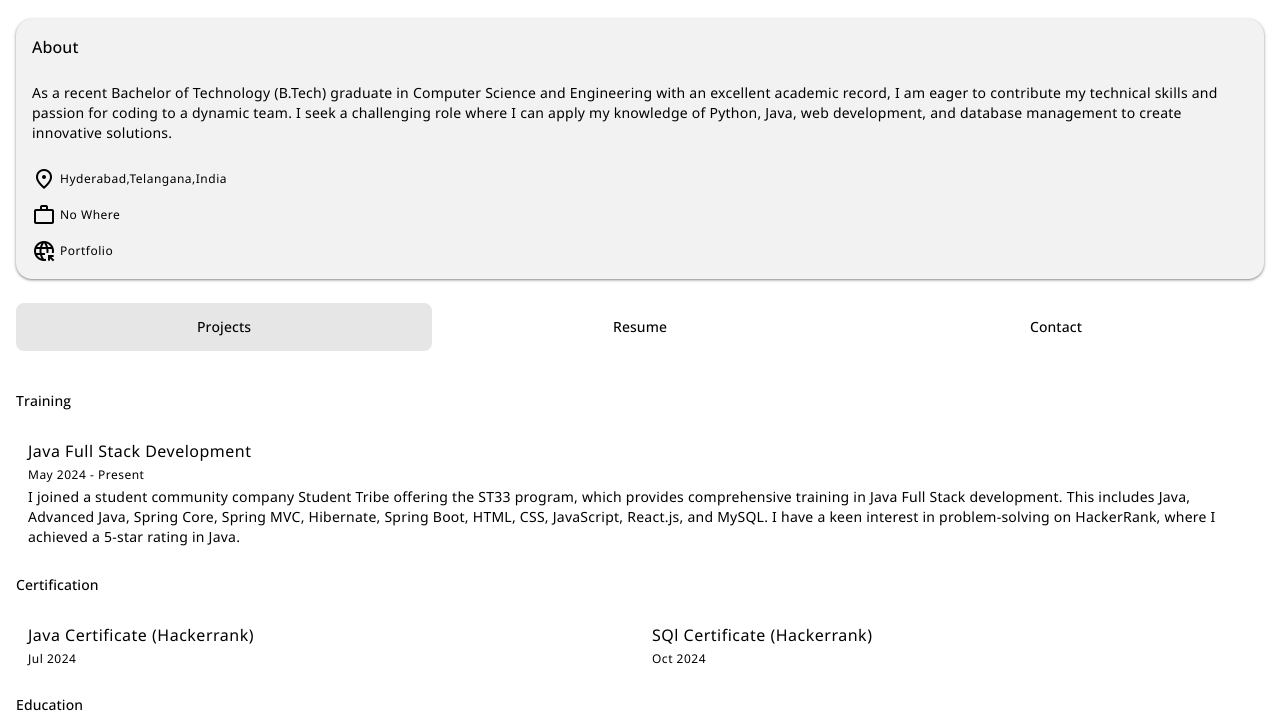
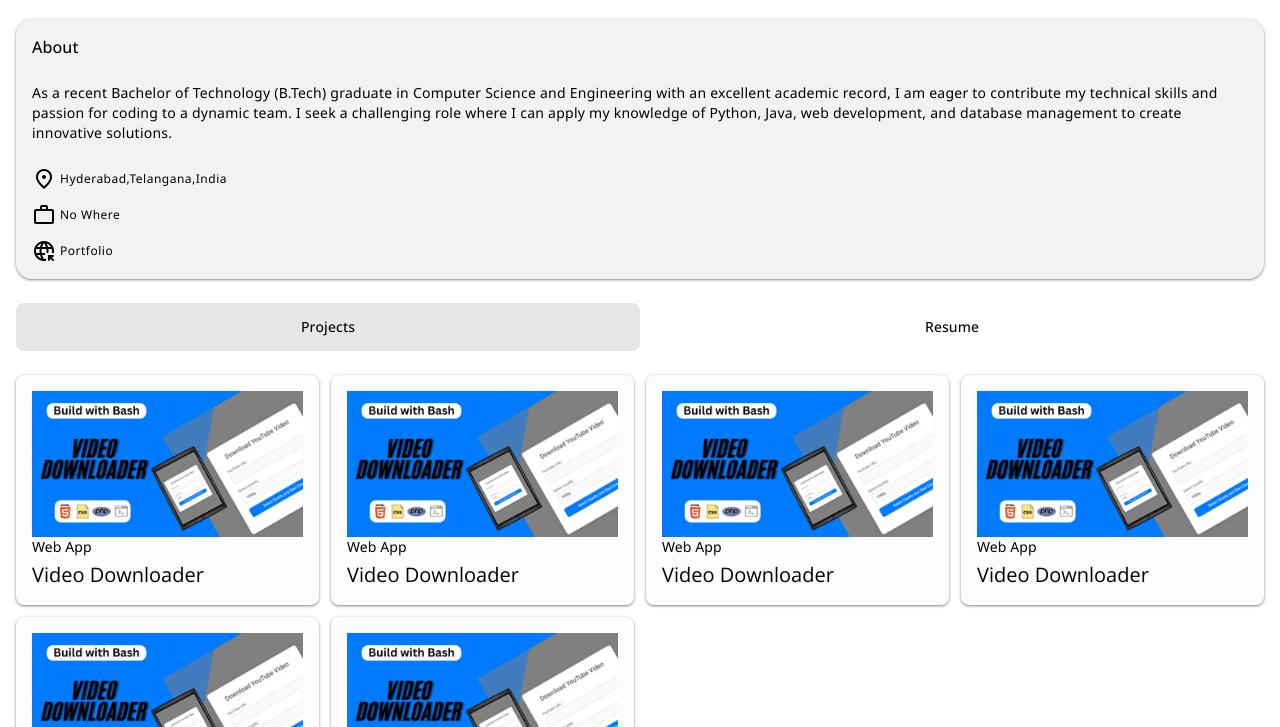
Before and after one commit to SairamGolla918/SairamGolla918.github.io, a plain HTML site: page index.html in a window 1280 px wide. Both pictures are taken after a click on the button "Projects". Shown: the part 698-1425 px from the top of the page. Drawn offline with nearby package versions, Linux system fonts and the light colour scheme.

Commit message:
added tab functionality and modified the cards style

```diff
--- a/css/style.css
+++ b/css/style.css
@@ -388,7 +388,7 @@ body{
   margin-block-start: 24px;
   margin-inline:16px;
   display: grid;
-  grid-template-columns: repeat(3,1fr);
+  grid-template-columns: repeat(2,1fr);
   justify-content:center ;
 }
 
@@ -478,7 +478,7 @@ body{
  */
 
 .card{
-  background-color: var(--surface-container-low);
+  background-color:hsl(0, 0%, 10%);
   /* background-color: hsl(0, 0%, 90%);  */
   /* border-radius: var(--radius-medium); */
   padding: 16px;
@@ -487,9 +487,20 @@ body{
   border-radius: var(--shape-corner-small);
   box-shadow: var(--elevation-1);
 }
+[data-theme="light"] .card{
+
+  background-color: hsl(0, 0%, 99%);
+}
+
+
 
 .card:hover{
-  background-color: hsl(0, 0%, 50%); /* Slight grey for dark theme */
+  background-color:hsl(0, 0%, 19%);
+  border-radius: var(--shape-corner-small, 4px);
+}
+
+[data-theme="light"] .card:hover {
+  background-color: hsl(0, 0%, 85%); /* Slight grey for dark theme */
   border-radius: var(--shape-corner-small, 4px);
 }
 
--- a/index.html
+++ b/index.html
@@ -140,14 +140,10 @@
                             <span class="tab-text title-small">Resume</span>
                             <div class="state-layer"></div>
                         </button>
-                        <button class="tab-btn" data-tab-btn="contact">
-                            <span class="tab-text title-small">Contact</span>
-                            <div class="state-layer"></div>
-                        </button>
                      </div>
 
                     <!-- Projects -->
-                    <section class="section tab-content" data-tab-content>
+                    <section class="section tab-content active" data-tab-content="project">
                         <div class="container">
 
                             <div class="project-list">
@@ -219,7 +215,7 @@
                     </section>
 
                     <!-- Resume -->
-                    <section class="section tab-content resume-tab active" data-tab-content="resume">
+                    <section class="section tab-content resume-tab" data-tab-content="resume">
                         <h2 class="section-title title-small">Training</h2>
                         <ul class="list">
                             <li class="resume-item">
@@ -310,9 +306,6 @@
 
                     </section>
 
-
-
-
                 </div>
              </div>
 
--- a/js/script.js
+++ b/js/script.js
@@ -31,3 +31,26 @@ const changeTheme = () => {
 }
 
 $themeBtn.addEventListener("click",changeTheme);
+
+
+// Tab Functinality
+
+// Select all tab buttons and all tab content sections
+const tabButtons = document.querySelectorAll("[data-tab-btn]");
+const tabContents = document.querySelectorAll("[data-tab-content]");
+
+// Set up event listeners for each tab button
+tabButtons.forEach(button => {
+    button.addEventListener("click", () => {
+        // Remove "active" class from all buttons and content sections
+        tabButtons.forEach(btn => btn.classList.remove("active"));
+        tabContents.forEach(content => content.classList.remove("active"));
+
+        // Add "active" class to the clicked button
+        button.classList.add("active");
+
+        // Show the corresponding tab content
+        const targetContent = document.querySelector(`[data-tab-content="${button.dataset.tabBtn}"]`);
+        targetContent.classList.add("active");
+    });
+});
```
